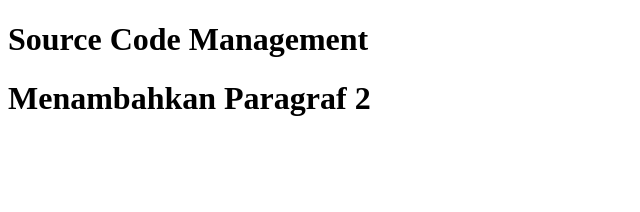
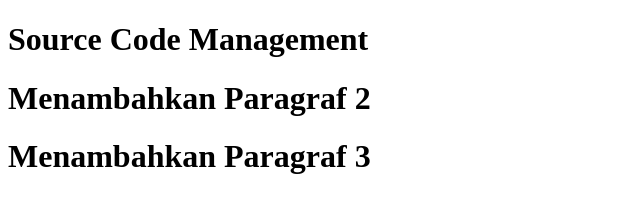
Before and after one commit to Sigadong/Source-Code-Management, a plain HTML site: page index.html in a window 1280 px wide. Shown: the whole page, without its empty margins (0-640 px from the left). Drawn offline with Linux system fonts and the light colour scheme.

Commit message:
added paragraf 3 to file index.html

```diff
--- a/index.html
+++ b/index.html
@@ -10,6 +10,7 @@
 <body>
   <h1>Source Code Management</h1>
   <h1>Menambahkan Paragraf 2</h1>
+  <h1>Menambahkan Paragraf 3</h1>
 </body>
 
 </html>
```
